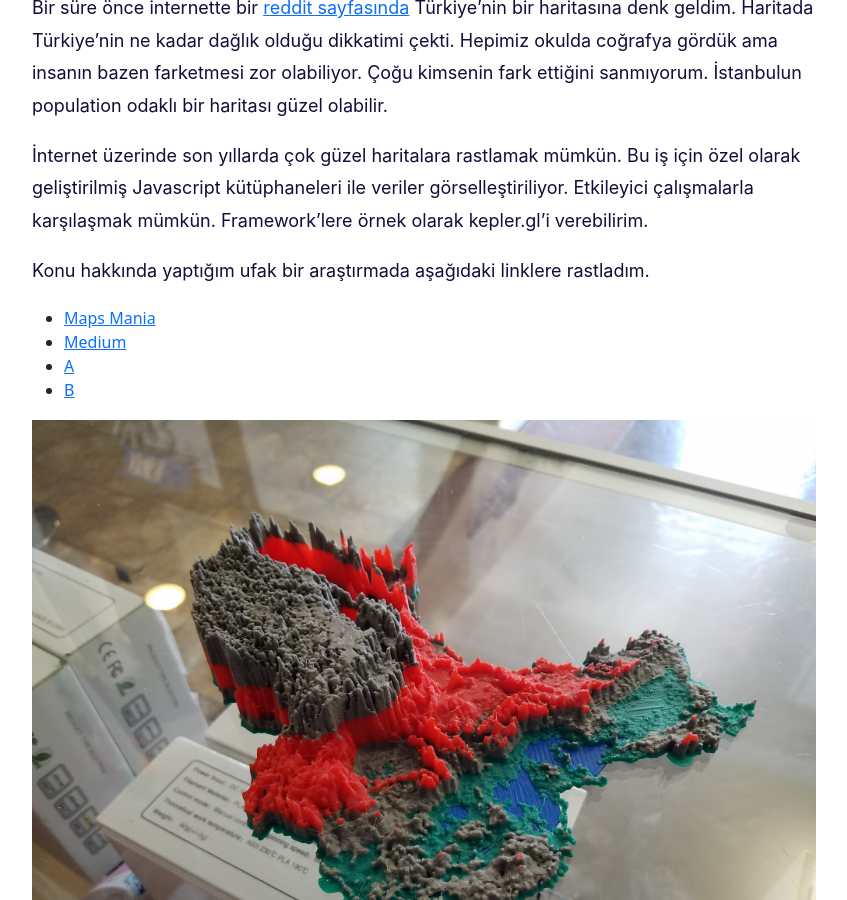
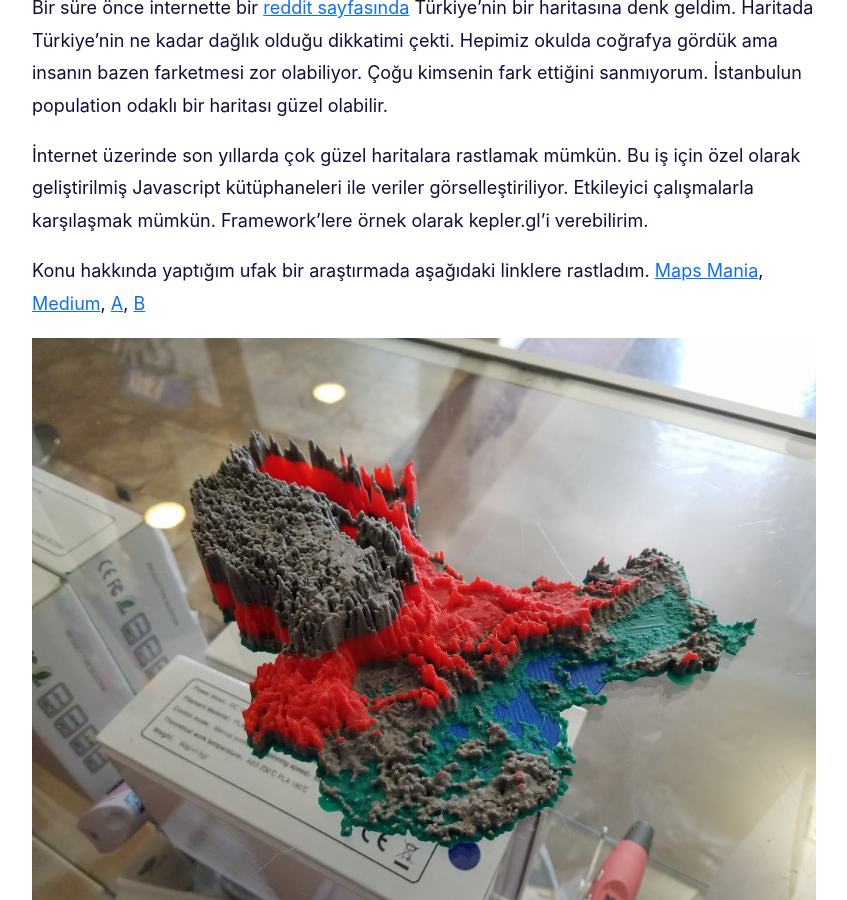
Before and after one commit to tozbulut/derinmavi.io, a Jekyll site: the page built from _posts/2022-02-09-haritalar-ve-3d.md, in a window 1280 px wide and 900 px high, scrolled down 310 px. Shown: the whole window, without its empty margins (216-1063 px from the left). Built offline with Jekyll 4.4.1, drawn with Linux system fonts in a browser that asks for light colours.

```diff
--- a/_posts/2022-02-09-haritalar-ve-3d.md
+++ b/_posts/2022-02-09-haritalar-ve-3d.md
@@ -13,10 +13,10 @@ Haritada Türkiye'nin ne kadar dağlık olduğu dikkatimi çekti. Hepimiz okulda
 İnternet üzerinde son yıllarda çok güzel haritalara rastlamak mümkün. Bu iş için özel olarak geliştirilmiş Javascript kütüphaneleri ile veriler görselleştiriliyor. Etkileyici çalışmalarla karşılaşmak mümkün. Framework'lere örnek olarak kepler.gl'i verebilirim.
 
 Konu hakkında yaptığım ufak bir araştırmada aşağıdaki linklere rastladım.
-* [Maps Mania](https://googlemapsmania.blogspot.com/2017/11/mapping-population-in-3d.html)
-* [Medium](https://blog.mapbox.com/3d-mapping-global-population-density-how-i-built-it-141785c91107)
-* [A](https://towardsdatascience.com/4d-data-visualization-with-kepler-gl-b6bd6dd90451)
-* [B](https://observablehq.com/@pstuffa/making-maps-with-nyc-open-data)
+[Maps Mania](https://googlemapsmania.blogspot.com/2017/11/mapping-population-in-3d.html),
+[Medium](https://blog.mapbox.com/3d-mapping-global-population-density-how-i-built-it-141785c91107),
+[A](https://towardsdatascience.com/4d-data-visualization-with-kepler-gl-b6bd6dd90451),
+[B](https://observablehq.com/@pstuffa/making-maps-with-nyc-open-data)
 
 
 <img src="https://derinmavi.io/images/harita2.jpg" alt="" class="img-fluid">
```
